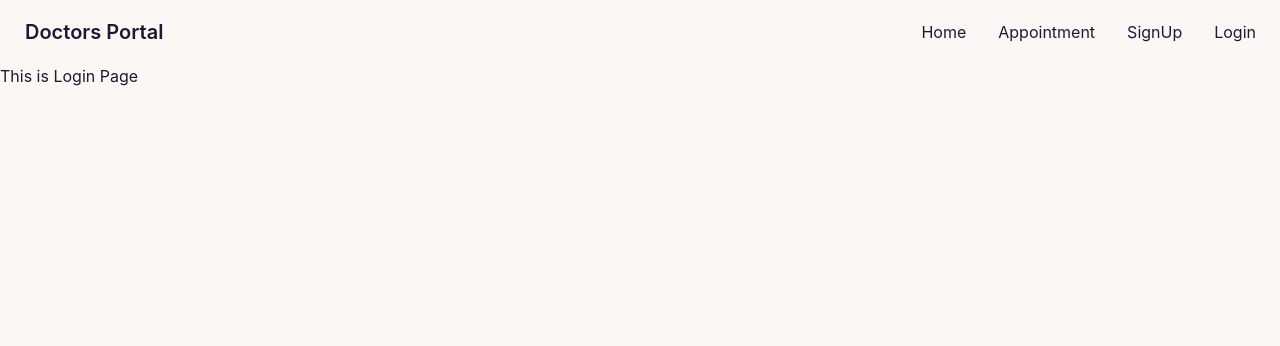
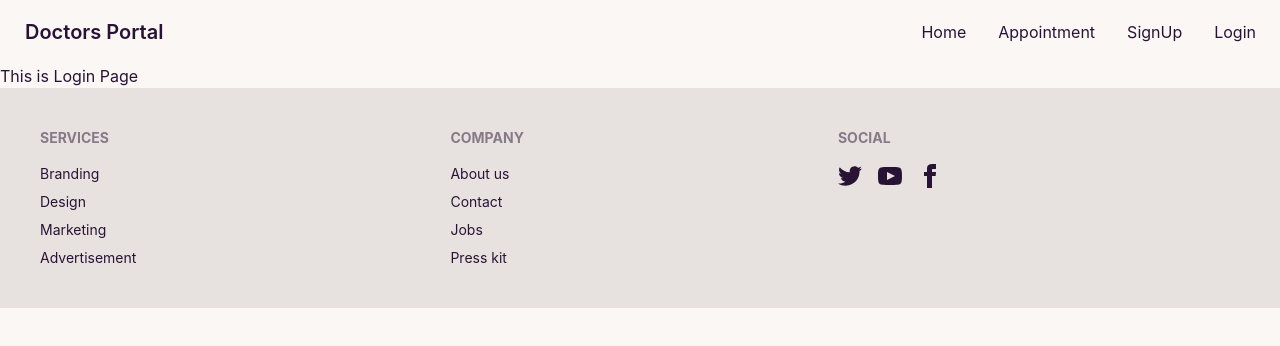
Before and after one commit to Mazharul430106/recap-doctors-portal-clientSite, a React (Create React App) app: page /login in a window 1280 px wide. Shown: the top 346 px of the page. Built offline with nearby package versions, Linux system fonts and the light colour scheme.

Commit message:
added footer

```diff
--- a/src/Layout/Main.js
+++ b/src/Layout/Main.js
@@ -1,12 +1,14 @@
 import React from 'react';
 import Navbar from '../Shared/Navbar/Navbar';
 import { Outlet } from 'react-router-dom';
+import Footer from '../Shared/Footer/Footer';
 
 const Main = () => {
     return (
         <div>
             <Navbar></Navbar>
             <Outlet></Outlet>
+            <Footer></Footer>
         </div>
     );
 };
--- a/src/Shared/Footer/Footer.js
+++ b/src/Shared/Footer/Footer.js
@@ -2,9 +2,30 @@ import React from 'react';
 
 const Footer = () => {
     return (
-        <div>
-            <h1>This is Footer Page</h1>
-        </div>
+        <footer className="footer p-10 bg-base-300 text-base-content">
+            <div>
+                <span className="footer-title">Services</span>
+                <a className="link link-hover">Branding</a>
+                <a className="link link-hover">Design</a>
+                <a className="link link-hover">Marketing</a>
+                <a className="link link-hover">Advertisement</a>
+            </div>
+            <div>
+                <span className="footer-title">Company</span>
+                <a className="link link-hover">About us</a>
+                <a className="link link-hover">Contact</a>
+                <a className="link link-hover">Jobs</a>
+                <a className="link link-hover">Press kit</a>
+            </div>
+            <div>
+                <span className="footer-title">Social</span>
+                <div className="grid grid-flow-col gap-4">
+                    <a><svg xmlns="http://www.w3.org/2000/svg" width="24" height="24" viewBox="0 0 24 24" className="fill-current"><path d="M24 4.557c-.883.392-1.832.656-2.828.775 1.017-.609 1.798-1.574 2.165-2.724-.951.564-2.005.974-3.127 1.195-.897-.957-2.178-1.555-3.594-1.555-3.179 0-5.515 2.966-4.797 6.045-4.091-.205-7.719-2.165-10.148-5.144-1.29 2.213-.669 5.108 1.523 6.574-.806-.026-1.566-.247-2.229-.616-.054 2.281 1.581 4.415 3.949 4.89-.693.188-1.452.232-2.224.084.626 1.956 2.444 3.379 4.6 3.419-2.07 1.623-4.678 2.348-7.29 2.04 2.179 1.397 4.768 2.212 7.548 2.212 9.142 0 14.307-7.721 13.995-14.646.962-.695 1.797-1.562 2.457-2.549z"></path></svg></a>
+                    <a><svg xmlns="http://www.w3.org/2000/svg" width="24" height="24" viewBox="0 0 24 24" className="fill-current"><path d="M19.615 3.184c-3.604-.246-11.631-.245-15.23 0-3.897.266-4.356 2.62-4.385 8.816.029 6.185.484 8.549 4.385 8.816 3.6.245 11.626.246 15.23 0 3.897-.266 4.356-2.62 4.385-8.816-.029-6.185-.484-8.549-4.385-8.816zm-10.615 12.816v-8l8 3.993-8 4.007z"></path></svg></a>
+                    <a><svg xmlns="http://www.w3.org/2000/svg" width="24" height="24" viewBox="0 0 24 24" className="fill-current"><path d="M9 8h-3v4h3v12h5v-12h3.642l.358-4h-4v-1.667c0-.955.192-1.333 1.115-1.333h2.885v-5h-3.808c-3.596 0-5.192 1.583-5.192 4.615v3.385z"></path></svg></a>
+                </div>
+            </div>
+        </footer>
     );
 };
 
```
